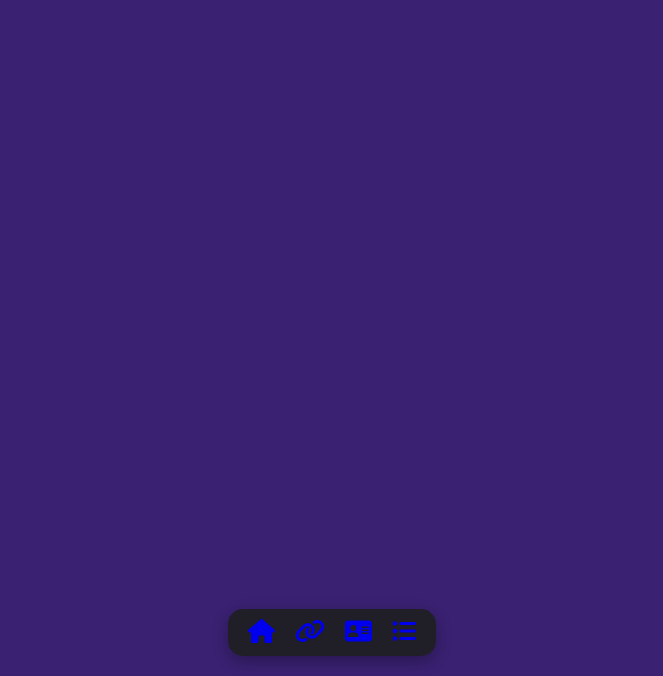
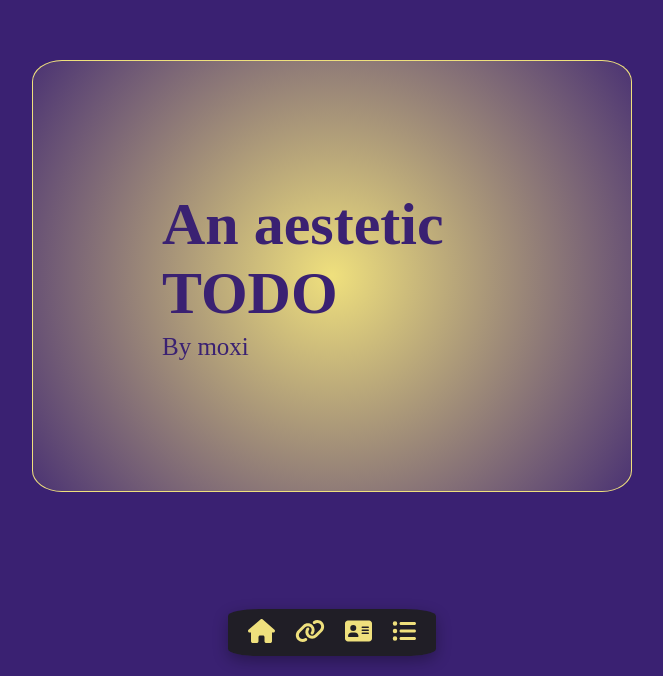
Before and after one commit to Moxiii/Portfolio, a React (Vite) app: page / in a window 1280 px wide. Shown: the part 124-800 px from the top of the page, without its empty margins (308-971 px from the left). Built offline with nearby package versions, Linux system fonts and the light colour scheme.

Commit message:
update nav

```diff
--- a/src/Components/Navbar/Navbar.scss
+++ b/src/Components/Navbar/Navbar.scss
@@ -6,7 +6,7 @@
   transform: translateX(-50%);
   background: rgba(30, 30, 30, 0.9);
   padding: 10px 20px;
-  border-radius: 15px;
+  border-radius: 15%;
   display: flex;
   gap: 20px;
   box-shadow: 0px 5px 15px rgba(0, 0, 0, 0.3);
@@ -14,12 +14,8 @@
 
   .dock-item {
     font-size: 24px;
+  }
+  .icon-color{
     color: $secondary-color;
-    transition: transform 0.2s ease, color 0.2s ease;
-
-    &:hover {
-      transform: scale(1.2);
-      color: #00aaff;
-    }
   }
 }
--- a/src/Components/Navbar/Navbar.tsx
+++ b/src/Components/Navbar/Navbar.tsx
@@ -1,42 +1,73 @@
-import {JSX} from "react";
-import "./Navbar.scss"
-import { FontAwesomeIcon } from '@fortawesome/react-fontawesome'
-import {
-    faHome,
-    faLink,
-    faAddressCard,
-    faListUl,
-} from '@fortawesome/free-solid-svg-icons'
-import {NavLink} from "react-router-dom";
-export default function Navbar() : JSX.Element {
-    return(
-        <>
+import { JSX } from "react";
+import { FontAwesomeIcon } from '@fortawesome/react-fontawesome';
+import { faHome, faLink, faAddressCard, faListUl } from '@fortawesome/free-solid-svg-icons';
+import { NavLink } from "react-router-dom";
+import { motion } from "framer-motion";
+import "./Navbar.scss";
+
+const iconHoverEffect = {
+    whileHover: {
+        scale: 1.2,
+        y: -5,
+    },
+    transition: {
+        type: "spring",
+        stiffness: 400,
+        damping: 15,
+        duration: 0.3
+    }
+};
+
+export default function Navbar(): JSX.Element {
+    return (
         <div className="dock-navbar">
             <div className="dock-item">
-                    <NavLink exact="true" to="/">
-                        <FontAwesomeIcon icon={faHome}/>
-                    </NavLink>
-
-                </div>
-                <div className="dock-item">
-                    <NavLink exact="true" to="/links">
-                        <FontAwesomeIcon icon={faLink}/>
+                <NavLink exact="true" to="/" data-title="Home">
+                    <motion.div
+                        whileHover={iconHoverEffect.whileHover}
+                        transition={iconHoverEffect.transition}
+                        className="dock-item-content"
+                    >
+                        <FontAwesomeIcon icon={faHome} className="icon-color" />
+                    </motion.div>
                 </NavLink>
             </div>
 
             <div className="dock-item">
-                    <NavLink exact="true" to="/about">
-                        <FontAwesomeIcon icon={faAddressCard}/>
+                <NavLink exact="true" to="/links" data-title="Links">
+                    <motion.div
+                        whileHover={iconHoverEffect.whileHover}
+                        transition={iconHoverEffect.transition}
+                        className="dock-item-content"
+                    >
+                        <FontAwesomeIcon icon={faLink} className="icon-color" />
+                    </motion.div>
                 </NavLink>
             </div>
 
             <div className="dock-item">
-                    <NavLink exact="true" to="/todo">
-                        <FontAwesomeIcon icon={faListUl}/>
+                <NavLink exact="true" to="/about" data-title="About">
+                    <motion.div
+                        whileHover={iconHoverEffect.whileHover}
+                        transition={iconHoverEffect.transition}
+                        className="dock-item-content"
+                    >
+                        <FontAwesomeIcon icon={faAddressCard} className="icon-color" />
+                    </motion.div>
                 </NavLink>
             </div>
 
+            <div className="dock-item">
+                <NavLink exact="true" to="/todo" data-title="Todo">
+                    <motion.div
+                        whileHover={iconHoverEffect.whileHover}
+                        transition={iconHoverEffect.transition}
+                        className="dock-item-content"
+                    >
+                        <FontAwesomeIcon icon={faListUl} className="icon-color" />
+                    </motion.div>
+                </NavLink>
             </div>
-        </>
-    )
+        </div>
+    );
 }
--- a/src/Screens/Home/Home.scss
+++ b/src/Screens/Home/Home.scss
@@ -1,3 +1,27 @@
-.landing{
-  background-image : radial-gradient(circle , currentcolor 0% , transparent 110%);
+@import "../../const";
+.landing-container{
+  display: flex;
+  justify-content: center;
+  align-items: center;
+  flex-direction: column;
+  padding:40px;
+  color: $secondary-color;
+  .quote-box{
+    display: flex;
+    justify-content: center;
+    align-items: center;
+    box-shadow: inset 0 0 0 1px $secondary-color;
+    padding:130px;
+    border-radius: 5%;
+    min-height: 384px;
+    max-width: 600px;
+    background-image : radial-gradient(circle , currentcolor 0% , transparent 110%);
+  }
+  .quote-text{
+    color: $primary-color;
+    font-size: 30px;
+  }
+  min-width: 80vw;
+  min-height: 80vh;
+
 }
--- a/src/Screens/Home/Home.tsx
+++ b/src/Screens/Home/Home.tsx
@@ -1,12 +1,16 @@
 import {JSX} from "react";
 import "./Home.scss"
 export default function Home() : JSX.Element   {
-    return(
-        <>
-            <div className="landing">
-
-
+    return (
+        <div className="landing-container">
+            <div className="quote-box">
+                <blockquote className="quote-text">
+                    <h1 className="quote">An aestetic TODO</h1>
+                    <p className="author">
+                        <small>By moxi</small>
+                    </p>
+                </blockquote>
             </div>
-        </>
-    )
+        </div>
+    );
 }
```
Lines whose indentation alone changed are shown as unchanged.
